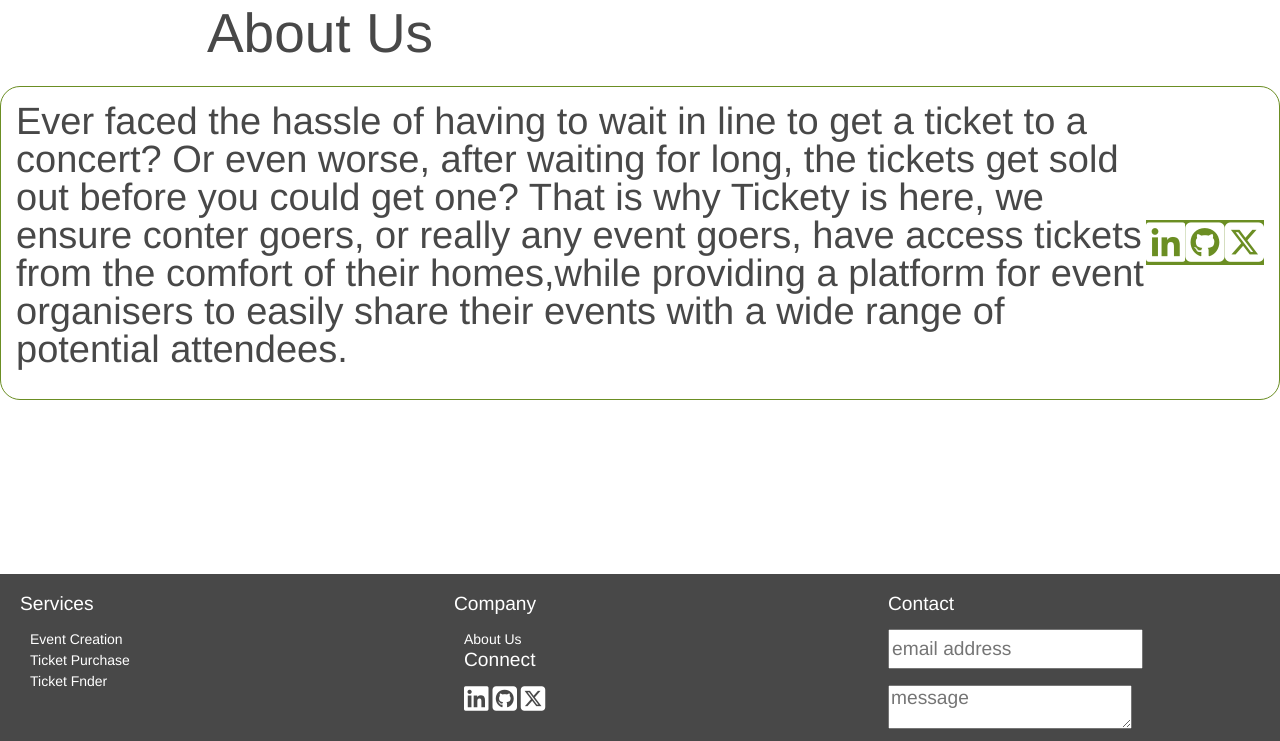
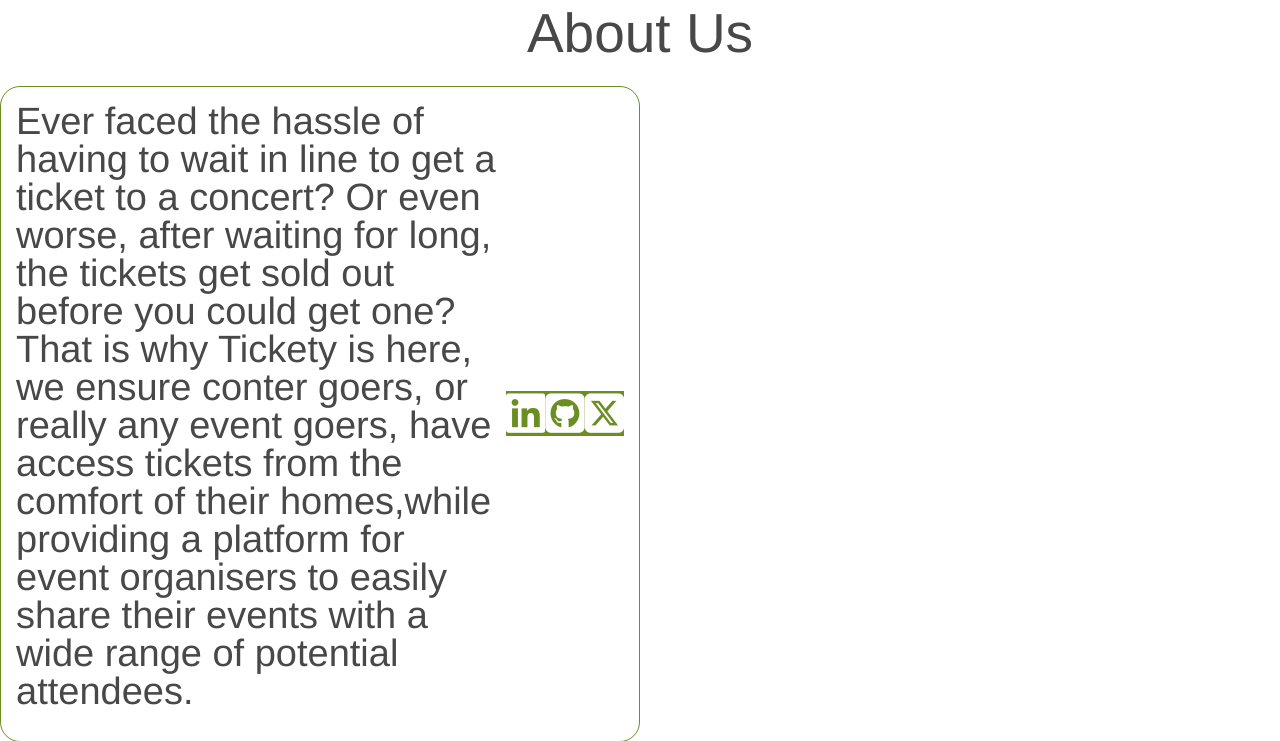
Before and after one commit to Palo87Nate/tickety, a Flask app: page /about in a window 1280 px wide. Shown: the part 55-796 px from the top of the page. Run offline with Flask 3, Linux system fonts and the light colour scheme; some libraries are stand-ins or nearby versions.

Commit message:
fix bug on about page

```diff
--- a/templates/about.html
+++ b/templates/about.html
@@ -3,8 +3,8 @@
 
 {% block content %}
 <div class="mid">
-    <h1 class="center center half font-xl">About Us</h1>
-    <div class="green-outline padding-15 round-corners center" id="ticket">
+    <h1 class="center font-xl">About Us</h1>
+    <div class="green-outline half padding-15 round-corners center" id="ticket">
         <p class="font-m">
             {{ about_full }}
         </p><br>
```
